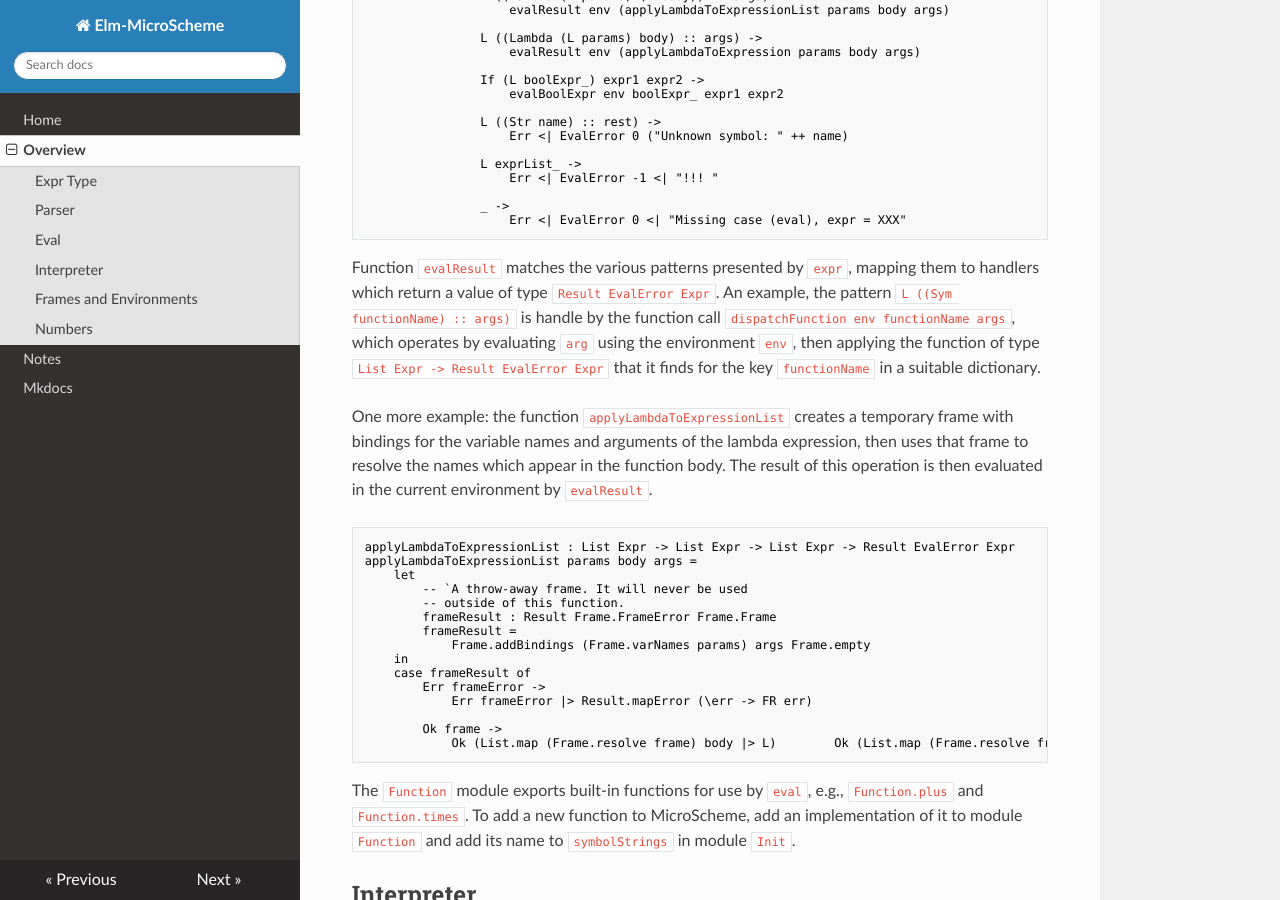
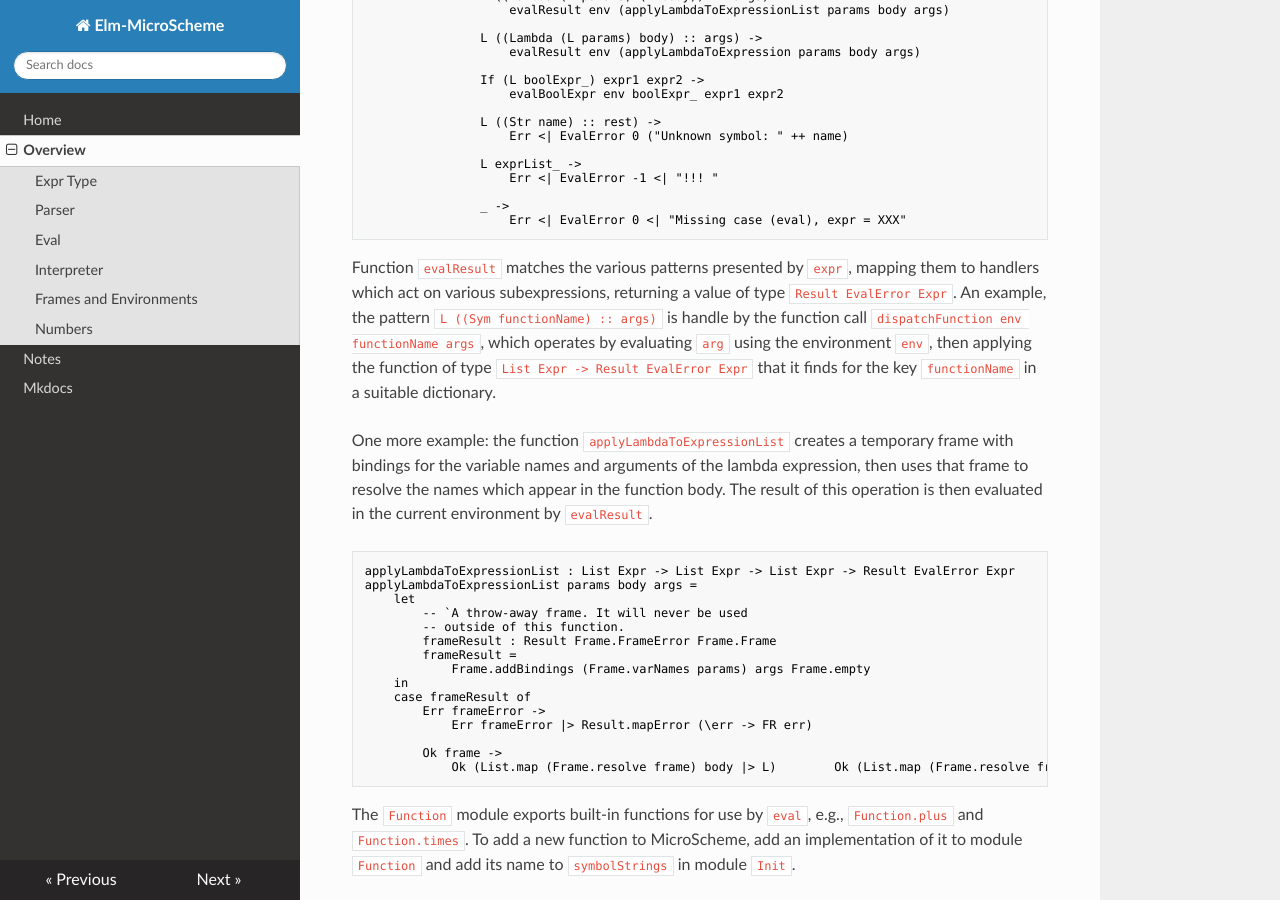
Before and after one commit to jxxcarlson/elm-microscheme, an MkDocs documentation site: the page built from docs/docs/overview.md, in a window 1280 px wide and 900 px high, scrolled down 1371 px. Built offline with MkDocs 1.6.1, drawn with Linux system fonts in a browser that asks for light colours; nearby versions of some CDN libraries.

Commit message:
update docs

```diff
--- a/docs/docs/overview.md
+++ b/docs/docs/overview.md
@@ -97,7 +97,7 @@ evalResult env resultExpr =
 
 
 Function `evalResult` matches the various patterns presented by
-`expr`, mapping them to handlers which return a value of
+`expr`, mapping them to handlers which act on various subexpressions, returning a value of
 type `Result EvalError Expr`.  An example, the pattern
 `L ((Sym functionName) :: args)` is handle by the function call
 `dispatchFunction env functionName args`, which operates by
--- a/docs/scripts.yaml
+++ b/docs/scripts.yaml
@@ -5,3 +5,5 @@ scripts:
     - git ci -m "update docs" docs/* scripts.yaml
     - git push
     - mkdocs gh-deploy
+
+  deploy: mkdocs gh-deploy
```
